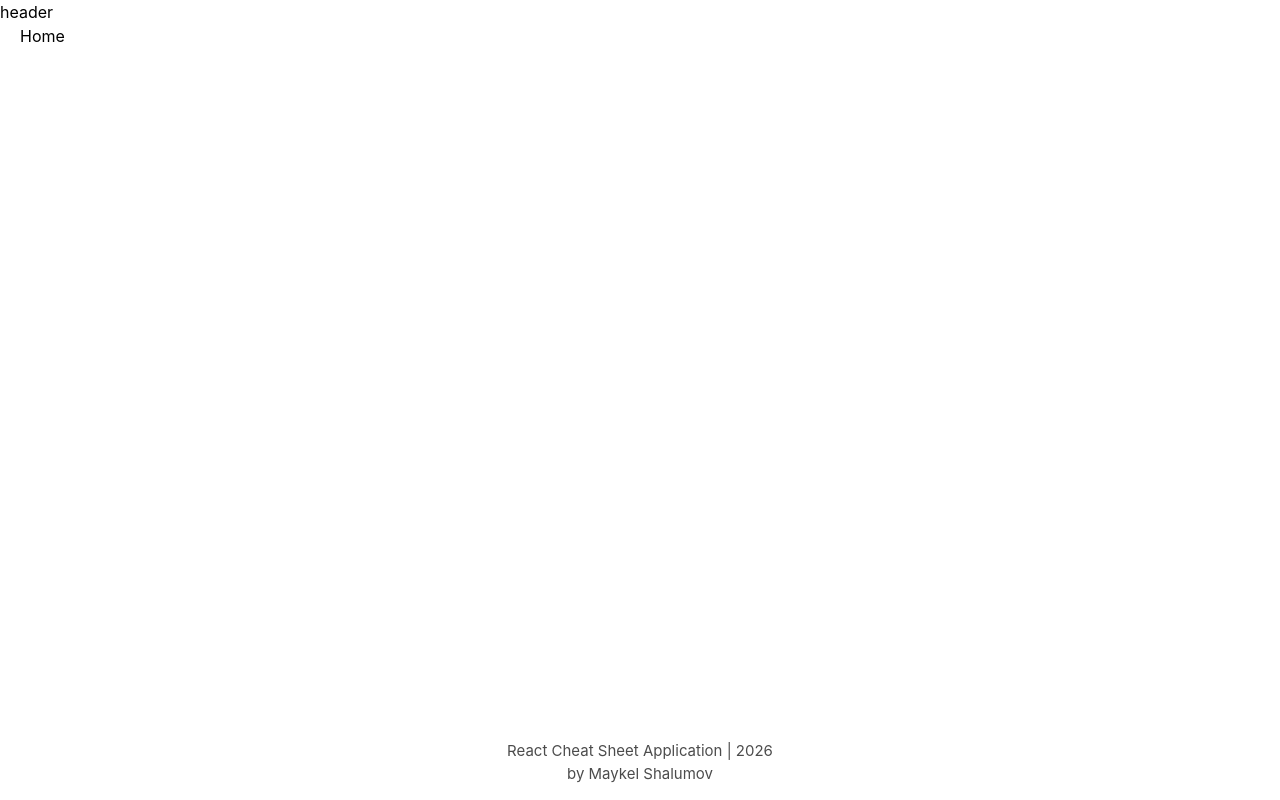
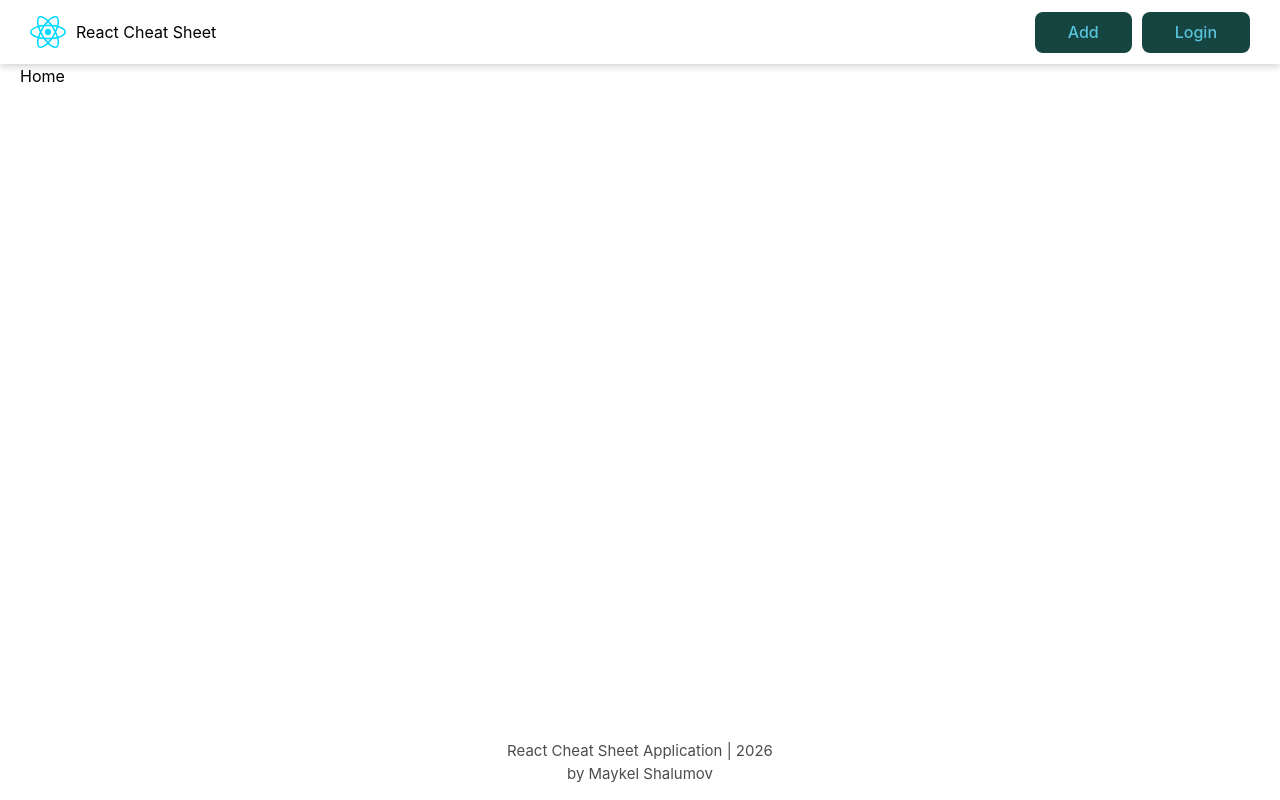
Before and after one commit to 97Maykel97/react-cheat-sheet, a React (Vite) app: page / in a window 1280 px wide. Built offline with nearby package versions, Linux system fonts and the light colour scheme.

Commit message:
header and button implementation

```diff
--- a/src/components/Button/Button.jsx
+++ b/src/components/Button/Button.jsx
@@ -1,12 +1,11 @@
-import classes from './Button.module.scss';
+import classes from './Button.module.css';
 
-const isPrimary = true;
-
-function Button({ onClick, children }) {
+function Button({ onClick, isActive, isDisabled, children }) {
 	return (
 		<button
-			className={`${classes.btn} ${isPrimary ? classes.primary : ''}`}
+			className={`${classes.btn} ${isActive ? classes.active : ''}`}
 			onClick={onClick}
+			disabled={isDisabled}
 		>
 			{children}
 		</button>
--- /dev/null
+++ b/src/components/Button/Button.module.css
@@ -0,0 +1,28 @@
+.btn {
+	border-radius: 8px;
+	border: 1px solid transparent;
+	padding: 0.6em 2em;
+	font-size: 1em;
+	font-weight: 500;
+	font-family: inherit;
+	cursor: pointer;
+	background-color: var(--btn-bg-color);
+	color: var(--btn-text-color);
+	transition: border-color 0.25s;
+}
+
+.btn:hover {
+	border-color: #2f2f2f;
+}
+.btn:focus,
+.btn:focus-visible {
+	outline: 4px auto #2f2f2f;
+}
+.btn:disabled {
+	opacity: 0.5;
+	pointer-events: none;
+}
+.active {
+	color: #000;
+	background-color: #ce7e1d;
+}
--- /dev/null
+++ b/src/components/Button/index.jsx
@@ -0,0 +1 @@
+export { default } from './Button';
--- /dev/null
+++ b/src/components/Header/Header.jsx
@@ -0,0 +1,20 @@
+import ReactLogo from '../../assets/react.svg';
+import Button from '../Button';
+import classes from './Header.module.css';
+function Header() {
+	return (
+		<header className={classes.header}>
+			<p>
+				<img src={ReactLogo} alt='react logo' />
+				<span>React Cheat Sheet</span>
+			</p>
+
+			<div className={classes.headerButtons}>
+				<Button>Add</Button>
+				<Button>Login</Button>
+			</div>
+		</header>
+	);
+}
+
+export default Header;
--- /dev/null
+++ b/src/components/Header/Header.module.css
@@ -0,0 +1,27 @@
+.header {
+	width: 100%;
+	height: 70px;
+	background-color: var(--main-bg-color);
+	padding: 0 30px;
+	display: flex;
+	justify-content: space-between;
+	align-items: center;
+	box-shadow: 0 2px 8px 0 rgba(0, 0, 0, 0.2);
+
+	p {
+		text-transform: capitalize;
+		display: flex;
+		justify-content: center;
+		align-items: center;
+		gap: 10px;
+		cursor: pointer;
+		user-select: none;
+	}
+}
+
+.headerButtons {
+	display: flex;
+	justify-content: center;
+	align-items: center;
+	gap: 10px;
+}
--- /dev/null
+++ b/src/components/Header/index.jsx
@@ -0,0 +1 @@
+export { Header } from './Header';
--- a/src/components/MainLayout/MainLayout.jsx
+++ b/src/components/MainLayout/MainLayout.jsx
@@ -1,10 +1,11 @@
 import { Outlet } from 'react-router-dom';
 import classes from './MainLayout.module.css';
+import Header from '../Header/Header';
 function MainLayout() {
 	const currentYear = new Date().getFullYear();
 	return (
 		<div className={classes.mainLayout}>
-			<header>header</header>
+			<Header />
 			<div className={classes.mainWrapper}>
 				<main className={classes.main}>
 					<Outlet />
--- a/src/index.css
+++ b/src/index.css
@@ -1,6 +1,9 @@
 :root {
 	--main-bg-color: #23272f;
 	--text-color: #fff;
+
+	--btn-bg-color: #383b3f;
+	--btn-text-color: #fff;
 
 	font-family: Inter, system-ui, Avenir, Arial, Helvetica, sans-serif;
 	line-height: 1.5;
@@ -34,6 +37,9 @@
 	:root {
 		--main-bg-color: #fff;
 		--text-color: #000;
+
+		--btn-bg-color: #164441;
+		--btn-text-color: #57c4dc;
 	}
 }
 
@@ -41,5 +47,7 @@
 	:root {
 		--main-bg-color: #23272f;
 		--text-color: #fff;
+		--btn-bg-color: #383b3f;
+		--btn-text-color: #fff;
 	}
 }
```
Also changed, not shown: src/components/Button/Button.module.scss (deleted, +0 -7 lines).
